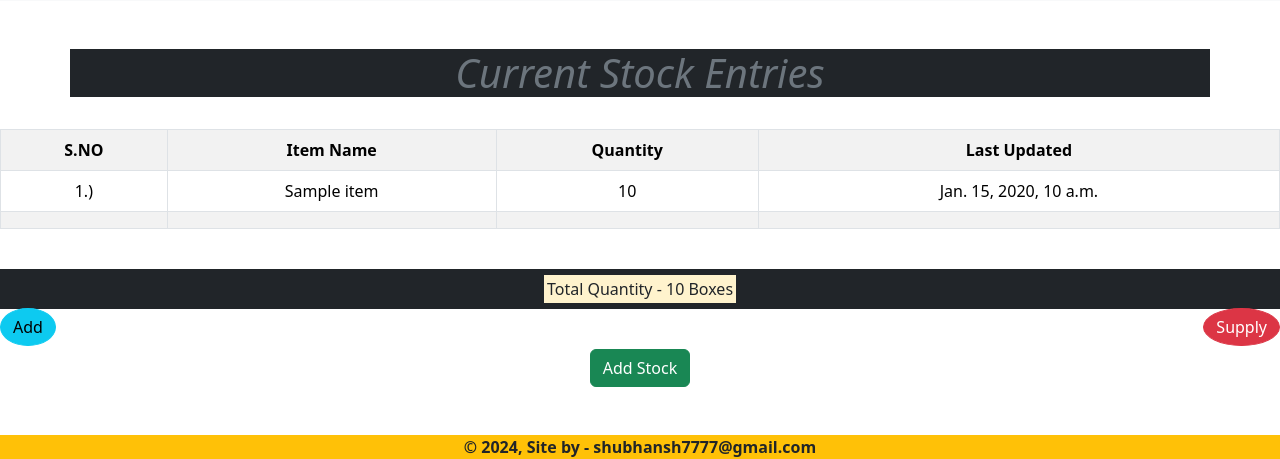
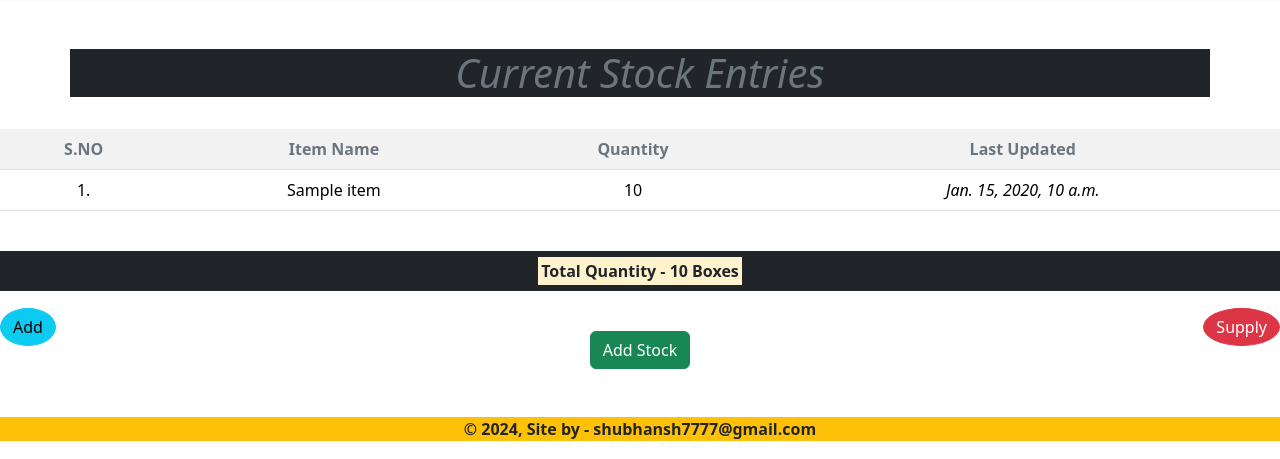
Before and after one commit to Shubhansh-Simple/star-enterprises, a Django app: page / in a window 1280 px wide. Shown: the part 404-863 px from the top of the page. Run offline with Django 4.2, Linux system fonts and the light colour scheme; tables that the repository leaves empty hold one stand-in row (values such as "Sample post").

Commit message:
Improve UI of current stock template

```diff
--- a/items/templates/current-stock-list.html
+++ b/items/templates/current-stock-list.html
@@ -20,42 +20,38 @@
     <br>
     <div class="table-responsive">
 
-      <table class="table table-striped table-bordered">
+      <table class="table table-striped">
 
         <!-- TABLE COLUMN HEADING -->
         <tr class="bg-dark text-white">
-          <th class="text-center">S.NO</th>
-          <th class="text-center">Item Name</th>
-          <th class="text-center">Quantity</th>
-          <th class="text-center">Last Updated</th>
+          <th class="text-center text-secondary">S.NO</th>
+          <th class="text-center text-secondary">Item Name</th>
+          <th class="text-center text-secondary">Quantity</th>
+          <th class="text-center text-secondary">Last Updated</th>
         </tr>
 
-        <!-- SHOW ALL ITEMS IN CURRENT STOCK -->
+        <!-- SHOW ALL ITEMS IN CURRENT STOCK LIST-->
         {% for item in current_stock_list %}
           <tr>
-            <td class="text-center">{{forloop.counter}}.)</td>
+            <td class="text-center">{{forloop.counter}}.</td>
             <td class="text-center">{{item.name}}</td>
             <td class="text-center">{{item.total_quantity}}</td>
-            <td class="text-center">{{item.updated_at}}</td>
+            <td class="text-center"><i>{{item.updated_at}}</i></td>
           </tr>
         {% endfor %}
 
-        <!--LINE BREAK-->
-        <tr>
-          <td></td> <td></td> <td></td> <td></td>
-        </tr>
 
       </table>
     </div>
 
     <!-- TOTAL BOXES IN CURRENT STOCK -->
     <br>
-    <p class="bg-dark py-2" colspan="4"><mark>Total Quantity - {{final_total_quantity}} Boxes</mark></p>
+    <p class="bg-dark py-2" colspan="4"><b><mark>Total Quantity - {{final_total_quantity}} Boxes</mark></b></p>
 
   <!--STOCK DOES NOT EXIST-->
   {% else %}
 
-    <!-----INCLUDE NOT FOUND MSG TEMPLATE------->
+    <!-----INCLUDE NOT-FOUND-MSG TEMPLATE------->
     {% with not_found_msg="No Stock Left" %}
       {% include 'utils/item-not-found.html' %}
     {% endwith %}
```
